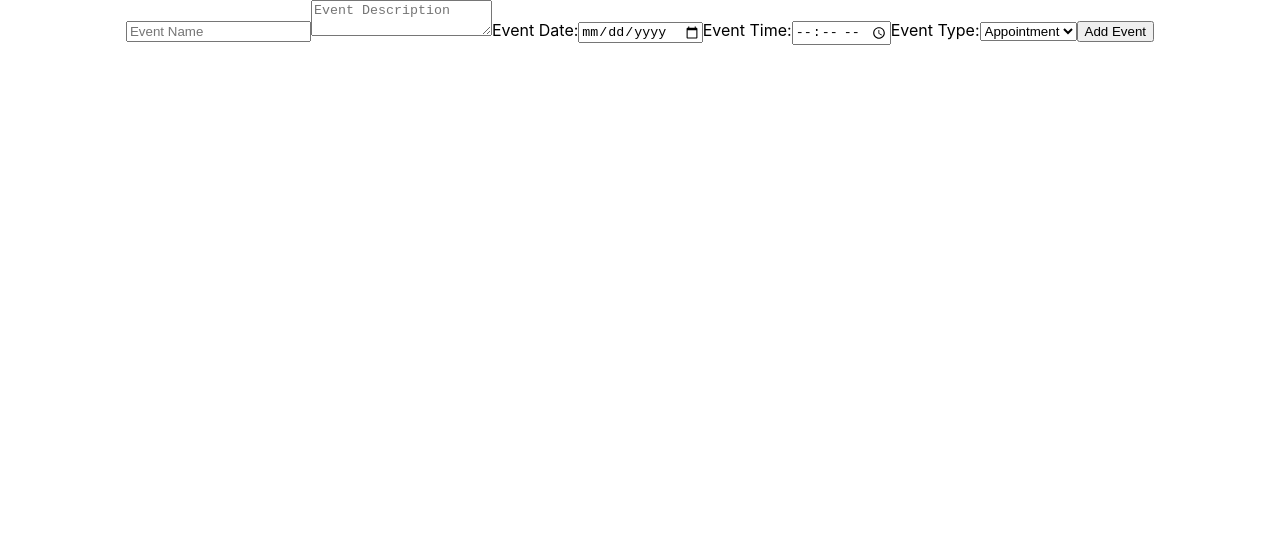
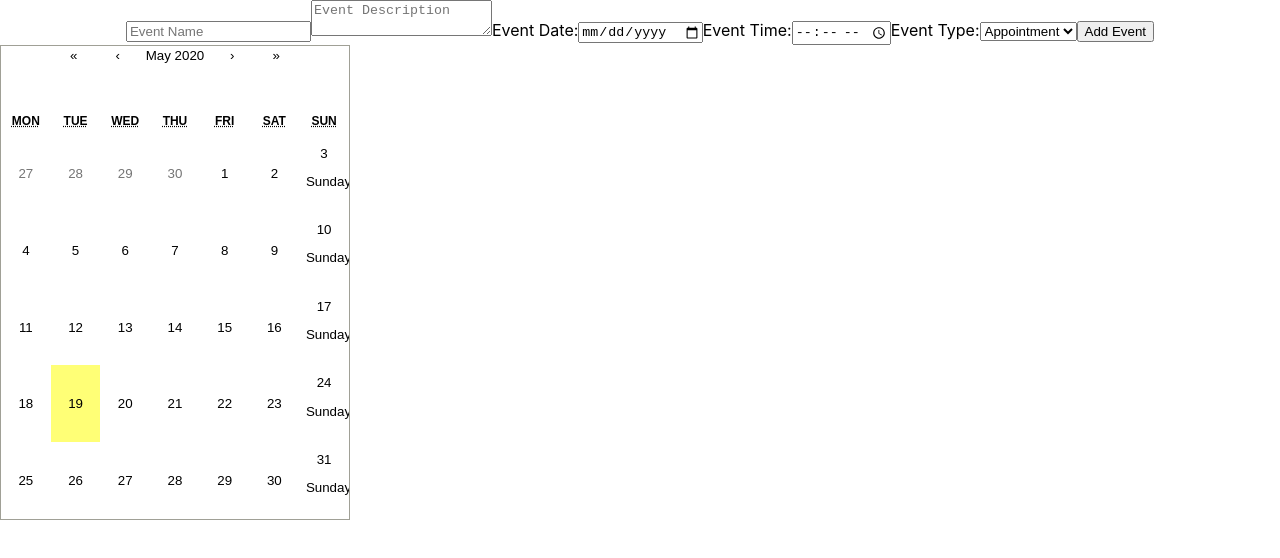
Before and after one commit to jpeavler/event-scheduler, a React (Create React App) app in the folder presentation/: page / in a window 1280 px wide. Shown: the top 558 px of the page. Built offline with nearby package versions, Linux system fonts and the light colour scheme; no server answers.

Commit message:
Implemented basic CalendarView

```diff
--- a/presentation/src/App.js
+++ b/presentation/src/App.js
@@ -2,11 +2,13 @@ import React from 'react';
 
 import './App.css';
 import ListView from './components/ListView';
+import CalendarView from './components/CalendarView';
 
 function App() {
   return (
     <div className="App">
       <ListView/>
+      <CalendarView/>
     </div>
   );
 }
--- /dev/null
+++ b/presentation/src/components/CalendarView.js
@@ -0,0 +1,23 @@
+import React, {useState, useEffect} from 'react';
+import Calendar from 'react-calendar';
+import '../stylesheets/MyCalendar.css';
+
+const CalendarView = () => {
+    const [list, setList] = useState([]);
+    const [update, setUpdate] = useState(false);
+    const [eventToUpdate, setEventToUpdate] = useState('');
+
+    const getList = () => {
+        fetch(`${process.env.REACT_APP_API_URL}/api/scheduler`)
+            .then(response => response.json())
+            .then(list => setList(list))
+            .then(setUpdate(false))
+            .then(setEventToUpdate(''))
+    }
+    const tileContent = ({ date, view }) => view === 'month' && date.getDay() === 0 ? <p>Sunday!</p> : null;
+    return (
+        <Calendar tileContent={tileContent}/>
+    )
+}
+
+export default CalendarView;
```
